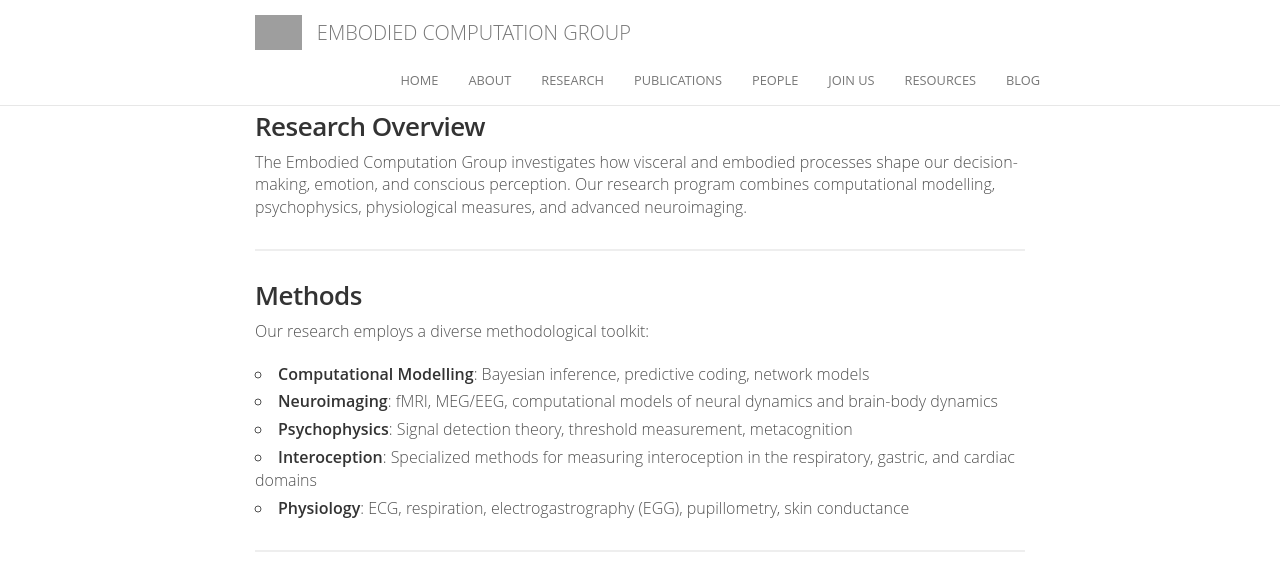
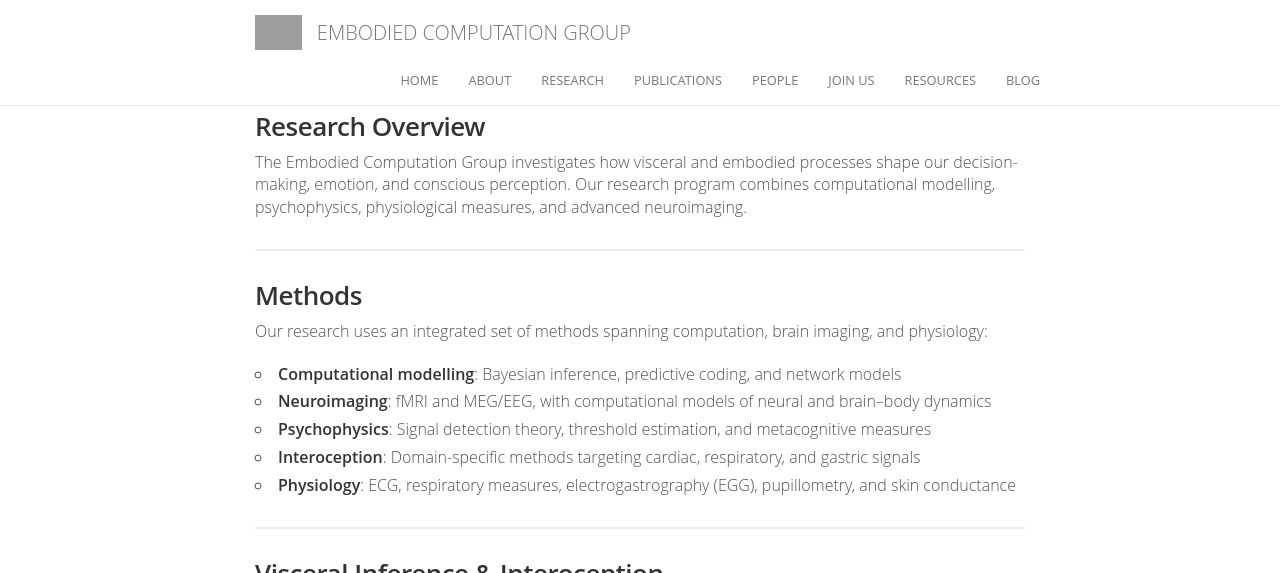
Before and after one commit to embodied-computation-group/embodied-computation-group.github.io, a Jekyll site: the page built from research.md, in a window 1280 px wide and 900 px high, cut to the strip 0-573 px from the top of the window. Built offline with Jekyll 4.4.1, drawn with Linux system fonts in a browser that asks for light colours; comment, search, counter and statistics services are not loaded; grey boxes are pictures that could not be loaded.

Commit message:
Update Methods section text

```diff
--- a/research.md
+++ b/research.md
@@ -11,13 +11,13 @@ The Embodied Computation Group investigates how visceral and embodied processes
 
 ### Methods
 
-Our research employs a diverse methodological toolkit:
+Our research uses an integrated set of methods spanning computation, brain imaging, and physiology:
 
-- **Computational Modelling**: Bayesian inference, predictive coding, network models
-- **Neuroimaging**: fMRI, MEG/EEG, computational models of neural dynamics and brain-body dynamics
-- **Psychophysics**: Signal detection theory, threshold measurement, metacognition
-- **Interoception**: Specialized methods for measuring interoception in the respiratory, gastric, and cardiac domains
-- **Physiology**: ECG, respiration, electrogastrography (EGG), pupillometry, skin conductance
+- **Computational modelling**: Bayesian inference, predictive coding, and network models
+- **Neuroimaging**: fMRI and MEG/EEG, with computational models of neural and brain–body dynamics
+- **Psychophysics**: Signal detection theory, threshold estimation, and metacognitive measures
+- **Interoception**: Domain-specific methods targeting cardiac, respiratory, and gastric signals
+- **Physiology**: ECG, respiratory measures, electrogastrography (EGG), pupillometry, and skin conductance
 
 ---
 
```
